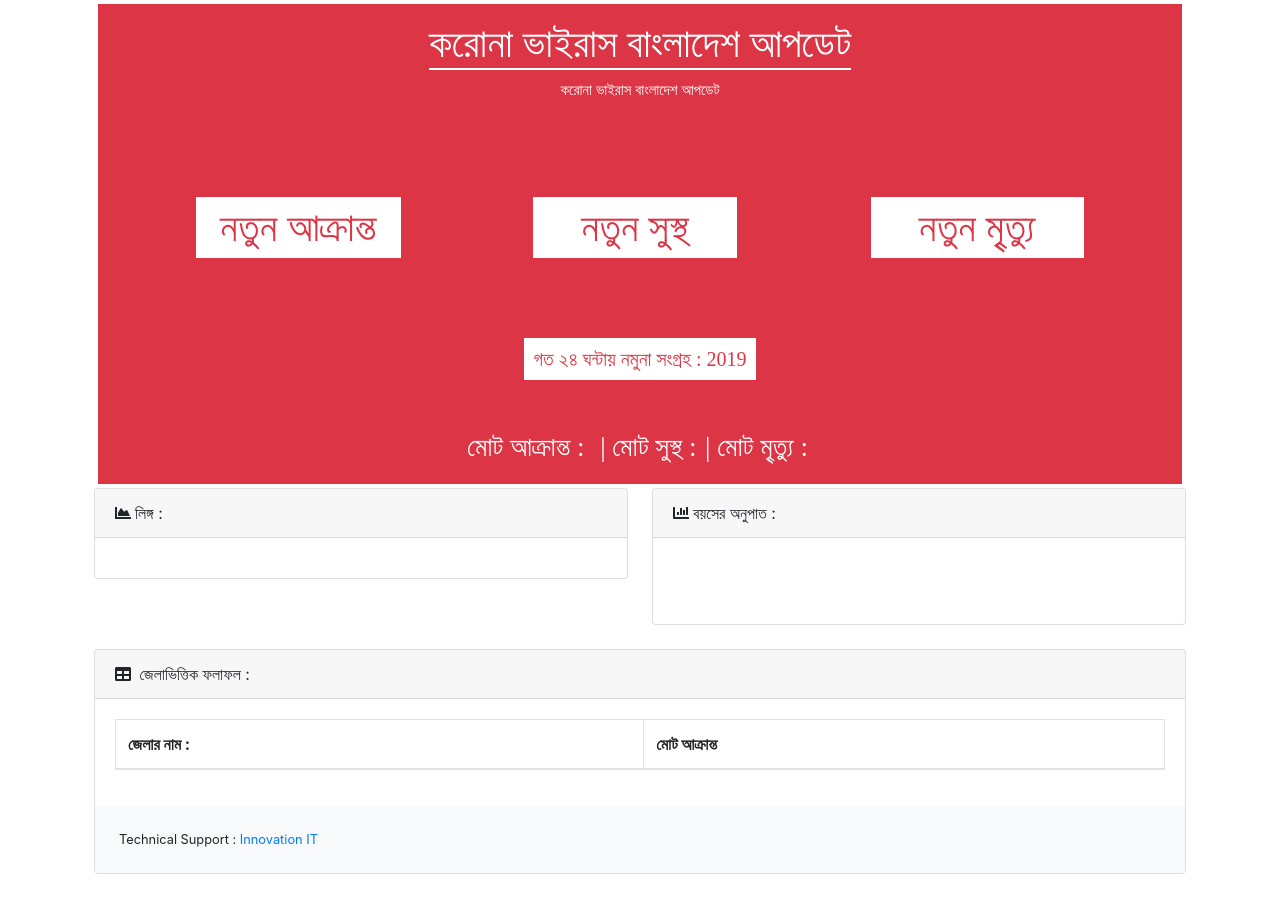
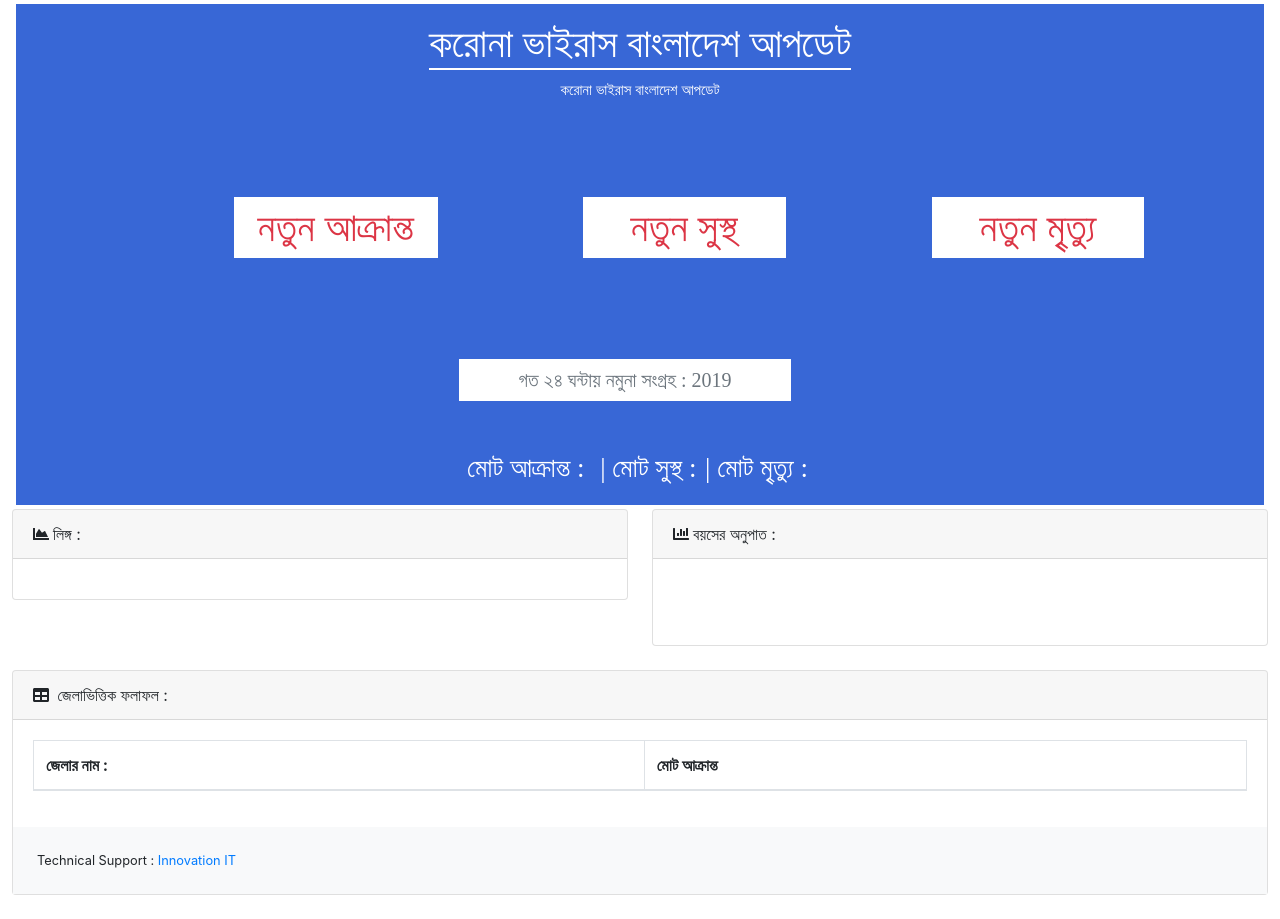
Before and after one commit to LimonCoder/Covid19, a PHP site: page / in a window 1280 px wide. Shown: the part 68-987 px from the top of the page. Before the commit the page ends 942 px from the top, so only its background shows below. Run offline with PHP 8.4, Linux system fonts and the light colour scheme; lists and menus that the app fills with data are empty; some libraries are stand-ins or nearby versions.

Commit message:
score broad little bit change

```diff
--- a/index.php
+++ b/index.php
@@ -18,6 +18,7 @@
             crossorigin="anonymous"></script>
     <script type="text/javascript" src="https://www.gstatic.com/charts/loader.js"></script>
 
+
 </head>
 <body class="sb-nav-fixed">
 <nav class="navbar navbar-expand-lg navbar-light bg-success sticky-top" style="color: white">
@@ -35,9 +36,9 @@
 
 <div class="row">
 
-    <div class="container">
+    <div class="container-fluid">
         <!--------------------------------------------------------- Live Secore Broad -------------------------->
-        <div class="row bg-danger m-1">
+        <div class="row m-1" style="background-color:#3867d6;">
             <div class="col-md-12 clearfix">
                 <div class="row">
                     <div class="col-sm-12 text-center  col-md-12 text-center my-2 p-2">
@@ -52,9 +53,9 @@
 
 
             </div>
-            <div class="col-md-12 clearfix p-5 justify-content-center" style="margin-left: 50px">
-                <div class="row">
-                    <div class="col-xl-4  col-md-6" style="margin-bottom: 7px">
+            <div class="col-md-12 clearfix p-5 " style="margin-left: 50px">
+                <div class="row justify-content-center">
+                    <div class="score col-xl-3  col-md-6" style="margin-bottom: 28px; margin-left:55px;">
                         <div><h2 class="text-white " id="Confrimed"
                                  style="font-family: SutonnyOMJ; font-size: 60px;margin-left: 60px; line-height: 50px"></h2>
                         </div>
@@ -63,7 +64,7 @@
                                     class="h4 bg-white text-danger px-4 py-2">নতুন আক্রান্ত</span>
                         </div>
                     </div>
-                    <div class="col-xl-4 col-md-6" style="margin-bottom: 7px">
+                    <div class="score col-xl-3 col-md-6" style="margin-bottom: 28px; margin-left:55px;">
                         <div><h2 class="text-white " id="Recovered"
                                  style="font-family: SutonnyOMJ; font-size: 60px; margin-left: 60px; line-height: 50px"></h2>
                         </div>
@@ -72,7 +73,7 @@
                                     class="h4 bg-white text-danger px-5 py-2">নতুন সুস্থ</span>
                         </div>
                     </div>
-                    <div class="col-xl-4 col-md-6 ">
+                    <div class="score col-xl-3 col-md-6" style="margin-bottom: 20px; margin-left:55px;">
                         <div><h2 class="text-white" id="deaths"
                                  style="font-family: SutonnyOMJ; font-size: 60px; margin-left: 60px; line-height: 50px"></h2>
                         </div>
@@ -88,8 +89,8 @@
                 <div class="row">
                     <div class="col-sm-12 text-center col-md-12">
                         <div class="small pt-4"><span
-                                    style="font-family: SutonnyOMJ; font-size: 20px; padding: 10px"
-                                    class="h4 bg-white text-danger">গত ২৪ ঘন্টায় নমুনা সংগ্রহ : <span
+                                    style="font-family: SutonnyOMJ; font-size: 20px; padding: 10px 60px; margin-right:30px"
+                                    class="h4 bg-white text-muted">গত ২৪ ঘন্টায় নমুনা সংগ্রহ : <span
                                         id="total">2019</span></span></div>
                     </div>
                 </div>
```
Also changed, not shown: assets/css/custom-covid.css (line endings or trailing spaces).
